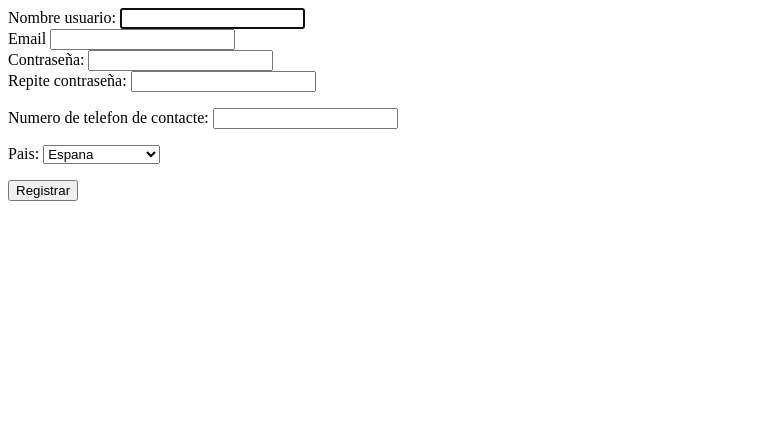
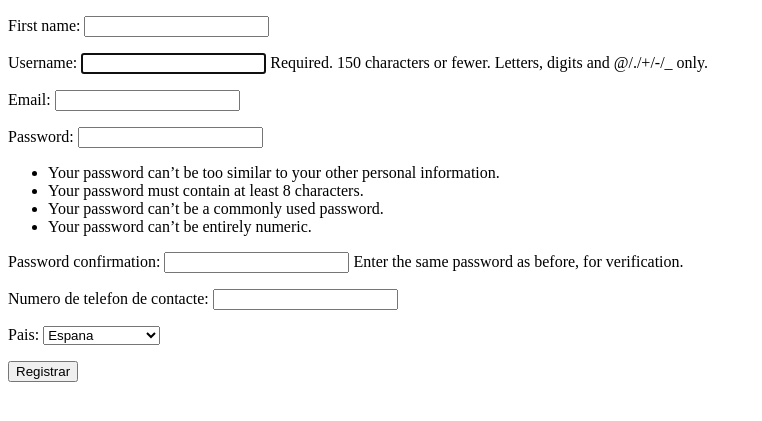
Before and after one commit to davidthenjohn/CanPasamane, a Django app: page /registro in a window 1280 px wide. Shown: the top 421 px of the page, without its empty margins (0-762 px from the left). Run offline with Django 3.2, Linux system fonts and the light colour scheme.

Commit message:
Funcionaaaa es guarda tot

```diff
--- a/canpasamane/usuari/form.py
+++ b/canpasamane/usuari/form.py
@@ -1,4 +1,3 @@
-
 
 from django import forms
 from django.contrib.auth.models import User
@@ -10,16 +9,16 @@ from django.contrib.auth.models import User
 
 class ExtendedUserCreationForm(UserCreationForm):
     email = forms.EmailField(required=True)
-    firts_name = forms.CharField(max_length=30)
+    first_name = forms.CharField(max_length=30)
     class Meta:
         model = User
-        fields = ["username", "email","firts_name", "password1", "password1"]
+        fields = ["first_name","username" ,"email", "password1", "password1"]
     def save(self, commit=True):
         user = super().save(commit=False)
 
         user.set_password(self.cleaned_data["password1"])
         user.email = self.cleaned_data['email']
-        user.firts_name = self.cleaned_data['firts_name']
+        user.firts_name = self.cleaned_data['first_name']
         if commit:
             user.save()
         return user
--- a/canpasamane/usuari/models.py
+++ b/canpasamane/usuari/models.py
@@ -17,5 +17,5 @@ class Usuari(models.Model):
         ("ITA", "Italia"),
     )
     usuari = models.OneToOneField(User, on_delete=models.CASCADE)
-    telefon = models.CharField(verbose_name="numero de telefon de contacte", max_length=9 )
+    telefon = models.IntegerField(verbose_name="numero de telefon de contacte")
     pais = models.CharField(default="ESP",max_length=3, choices=COUNTRY)
--- a/canpasamane/usuari/templates/bienvenida.html
+++ b/canpasamane/usuari/templates/bienvenida.html
@@ -6,7 +6,7 @@
 </head>
 <body>
 <h1>Bienvenida</h1>
-<button><a href="{% url 'usuari:registro' %}">Registro</a></button>
-<button><a href="{% url 'usuari:inicioSesion' %}">Inicia sesion</a></button>
+<button><a href="{% url 'usuario:registro' %}">Registro</a></button>
+<button><a href="{% url 'usuario:inicioSesion' %}">Inicia sesion</a></button>
 </body>
 </html>
--- a/canpasamane/usuari/templates/registro.html
+++ b/canpasamane/usuari/templates/registro.html
@@ -2,15 +2,12 @@
 <html lang="en">
 <head>
     <meta charset="UTF-8">
-    <title>Title</title>
+    <title>CanPasamane</title>
 </head>
 <body>
-<form method="POST" action="{% url 'usuari:registro' %}">
+<form method="POST" action="{% url 'usuario:registro' %}">
       {% csrf_token %}
-      <div>Nombre usuario: {{ form.username }}</div>
-      <div>Email {{ form.email }}</div>
-      <div>Contraseña: {{ form.password1 }}</div>
-      <div>Repite contraseña: {{ form.password2 }}</div>
+      {{ form.as_p }}
       {{ profile_form.as_p }}
       <button type="submit">Registrar</button>
     </form>
--- a/canpasamane/usuari/urls.py
+++ b/canpasamane/usuari/urls.py
@@ -1,12 +1,12 @@
 from django.urls import path, include
 from . import views
 
-app_name = 'usuari'
+app_name = 'usuario'
 
 urlpatterns = [
     path('', views.bienvenida, name="bienvenida"),
     path('registro/', views.registro, name="api"),
-    path(r'^accounts/login', views.inicioSesion, name='inicioSesion'),
+    path(r'accounts/login', views.inicioSesion, name='inicioSesion'),
     path('home/', views.home, name="home"),
     path('registro', views.registro, name="registro")
 ]
--- a/canpasamane/usuari/views.py
+++ b/canpasamane/usuari/views.py
@@ -24,19 +24,18 @@ def registro(request):
         profile_form = UserProfileForm(request.POST)
 
         if form.is_valid() and profile_form.is_valid():
-            usuario = form.save()
+            user = form.save()
 
 
             profile = profile_form.save(commit=False)
             profile.user = user
 
             profile.save()
-
             username = form.cleaned_data.get('username')
             password = form.cleaned_data.get('password1')
 
-            usuari = authenticate(username=username, password=password)
-            login(request, usuari)
+            user = authenticate(username=username, password=password)
+            login(request, user)
 
             return redirect('usuario:home')
     else:
@@ -51,9 +50,9 @@ def registro(request):
 #Iniciar sesion
 def inicioSesion(request):
     if request.method == 'POST':
-        username = request.POST.get('username')
+        email = request.POST.get('email')
         password = request.POST.get('password')
-        user = authenticate(username=username, password=password)
+        user = authenticate(email=email, password=password)
         if user:
             if user.is_active:
                 login(request, user)
```
Also changed, not shown: canpasamane/reserva/migrations/0001_initial.py, canpasamane/usuari/migrations/0001_initial.py.
